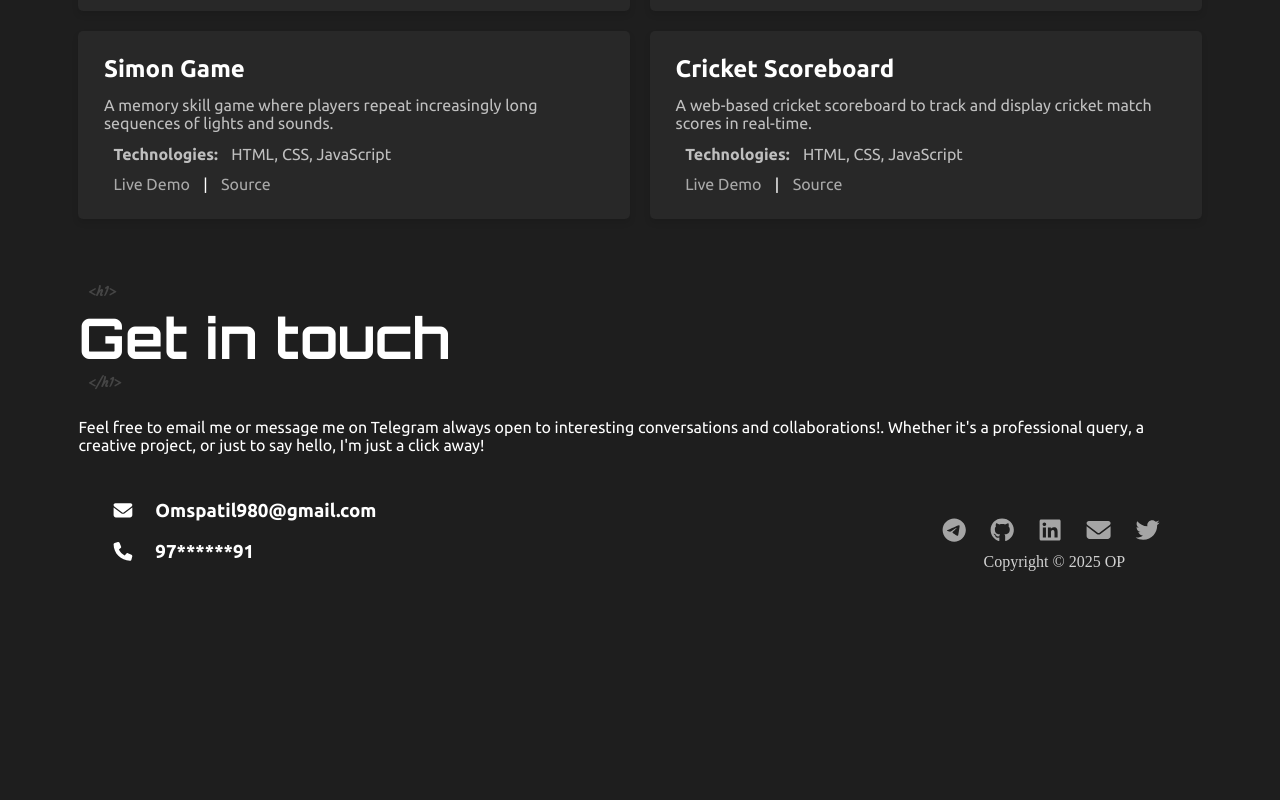
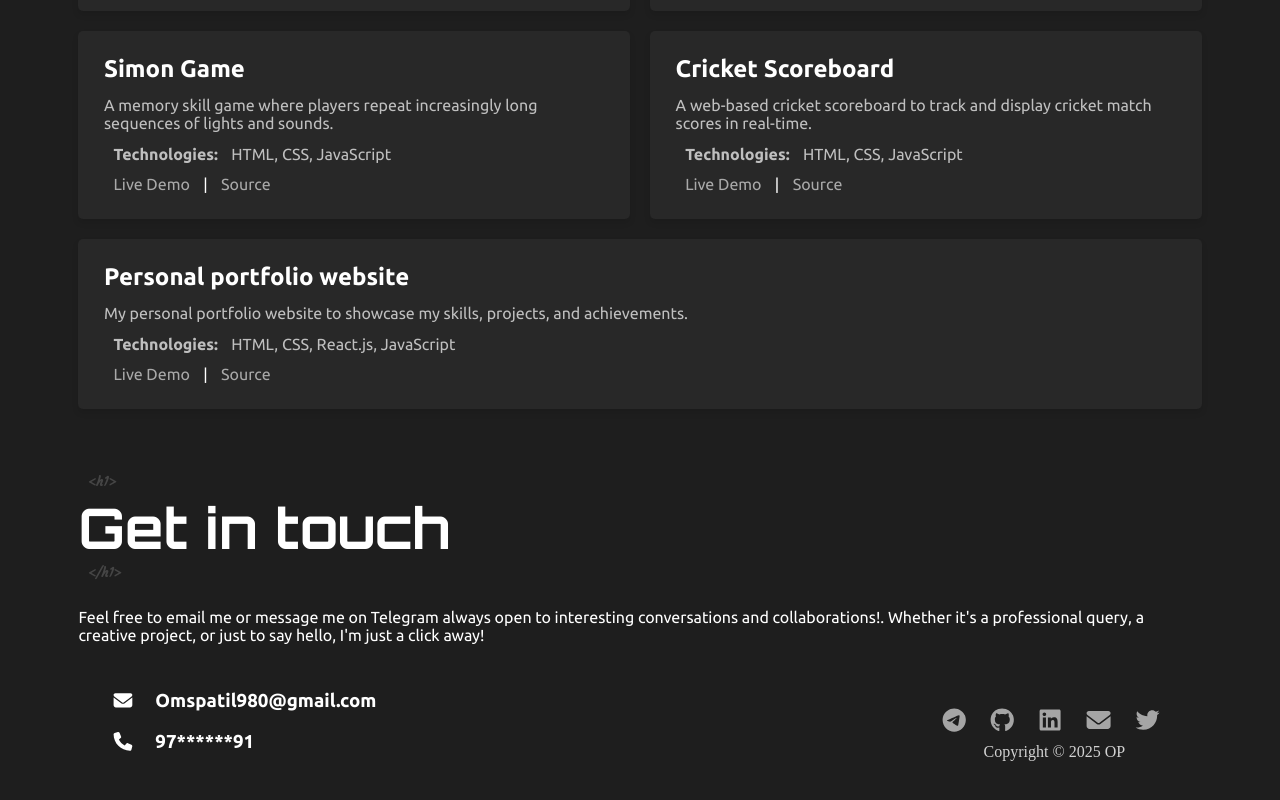
Before and after one commit to om151/Ompatil.dev, a React (Vite) app: page / in a window 1280 px wide. Shown: the part 1572-2372 px from the top of the page. Before the commit the page ends 2194 px from the top, so only its background shows below. Built offline with nearby package versions, Linux system fonts and the light colour scheme; a web font is replaced by a local one.

Commit message:
Add new project list

```diff
--- a/src/components/projectsData.js
+++ b/src/components/projectsData.js
@@ -37,6 +37,14 @@ const projectsData = [
     githubLink: "https://github.com/om151/CricketScoreboard",
     liveLink: "https://om151.github.io/CricketScoreboard/",
   },
+  {
+    id:5,
+    name: "Personal portfolio website",
+    description: "My personal portfolio website to showcase my skills, projects, and achievements.",
+    technologies: ["HTML", "CSS", "React.js", "JavaScript"],
+    githubLink: "https://www.ompatil.dev/",
+    liveLink: "https://www.ompatil.dev",
+  }
 ];
 
 export default projectsData;
```
